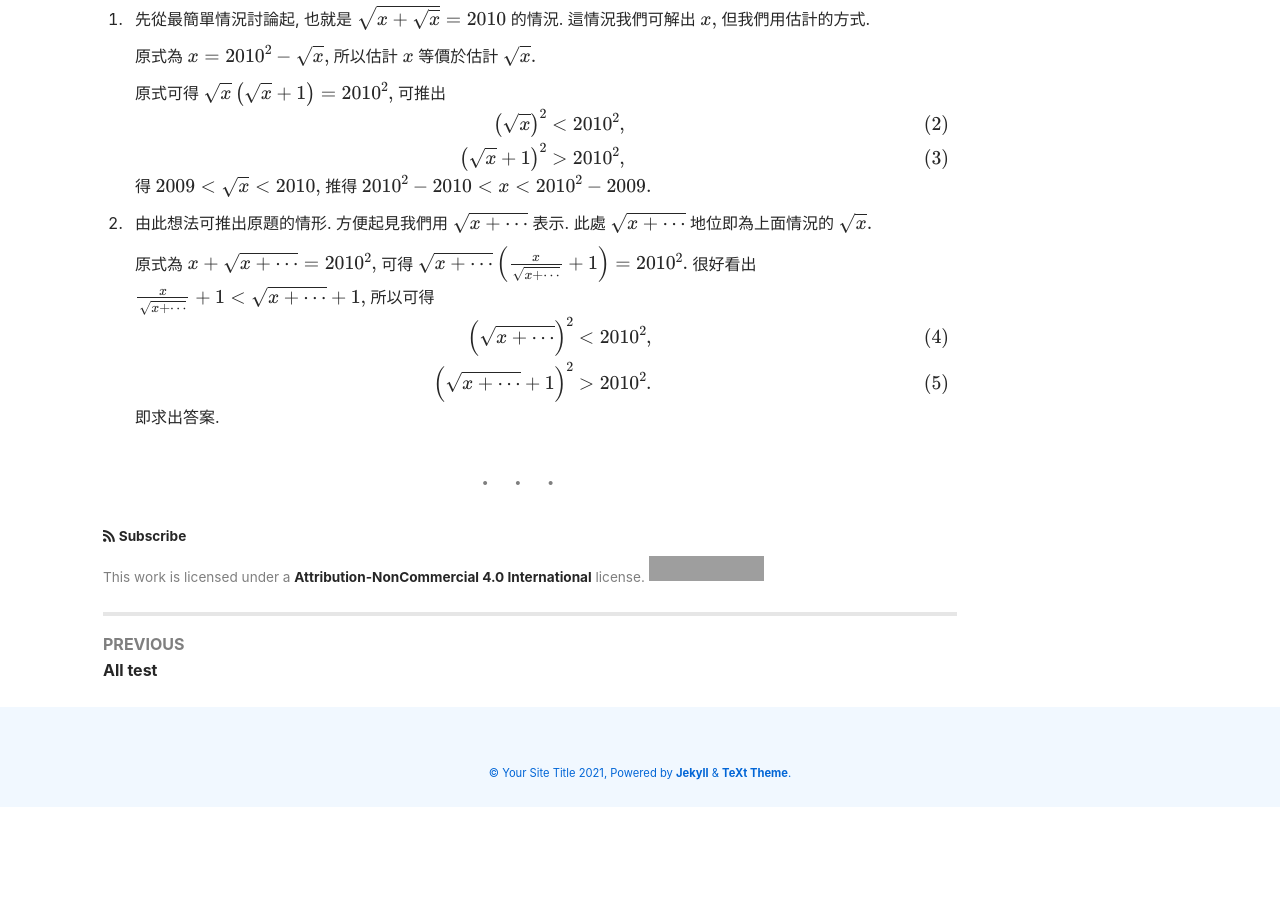
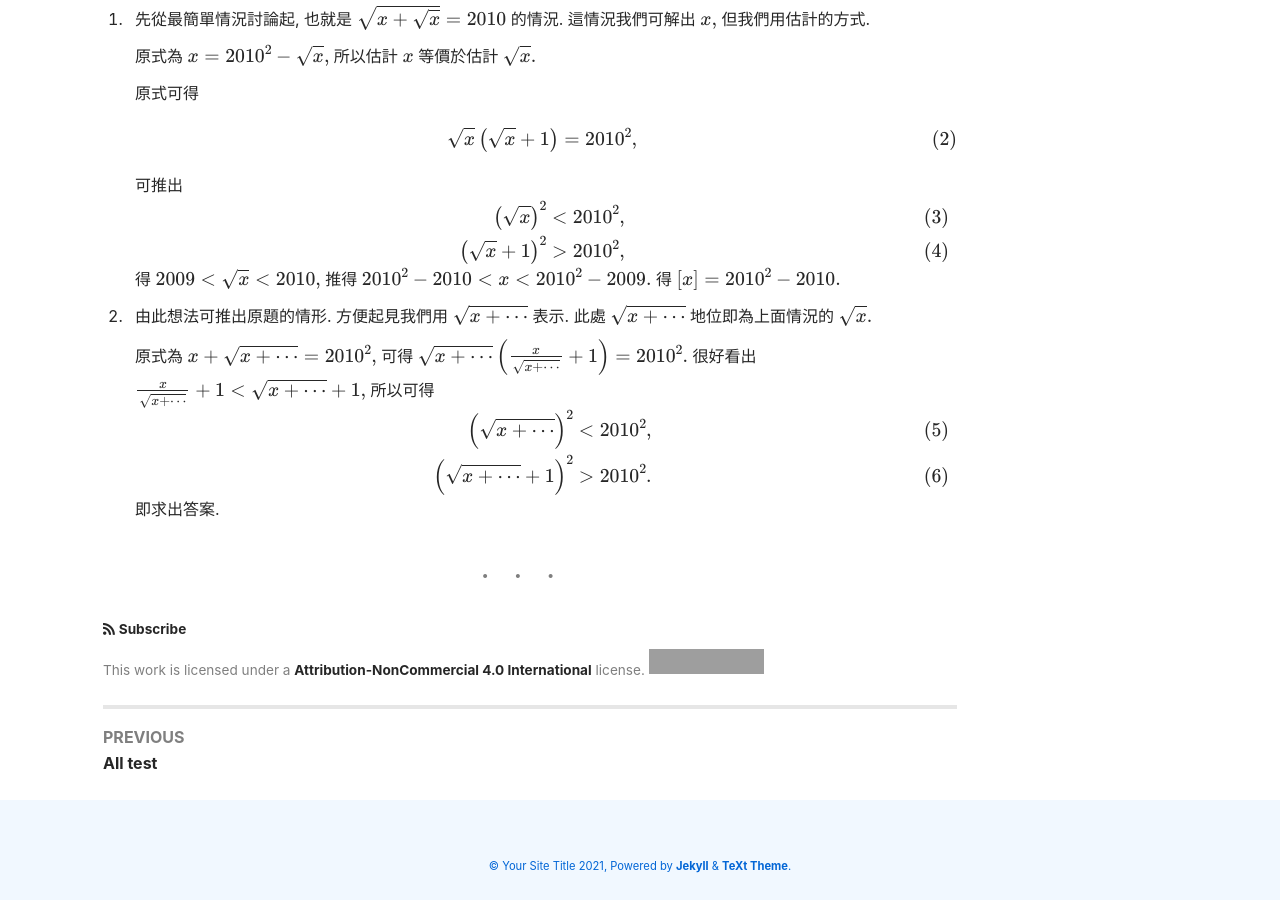
Before and after one commit to ChoCho66/ChoCho66.github.io, a Jekyll site: the page built from _posts/2021-03-03-√(x+√(x+√(x+...)...)=2010.md, in a window 1280 px wide and 900 px high, scrolled down 689 px. Built offline with Jekyll 4.4.1, drawn with Linux system fonts in a browser that asks for light colours; nearby versions of some CDN libraries; formulas are drawn with MathJax 3; before the commit the page ends 1496 px from its top, so only the background shows below that; grey boxes are pictures that could not be loaded.

Commit message:
20210303

```diff
--- a/_posts/2021-03-03-√(x+√(x+√(x+...)...)=2010.md
+++ b/_posts/2021-03-03-√(x+√(x+√(x+...)...)=2010.md
@@ -11,12 +11,13 @@ $$ \sqrt{x+\sqrt{x+\sqrt{x+\sqrt{x+\sqrt{x+\sqrt{x+\sqrt{x}}}}}}} = 2010 , $$
 1. 先從最簡單情況討論起, 也就是 $$ \sqrt{x+\sqrt{x}}  =  2010 $$ 的情況.
    這情況我們可解出 $$ x ,$$ 但我們用估計的方式.
 
-   原式為
-   $$ x = 2010^2 - \sqrt x , $$
+   原式為 $$ x = 2010^2 - \sqrt x , $$
    所以估計 $$x$$ 等價於估計 $$\sqrt x .$$
 
    原式可得
+
    $$ \sqrt{x}\left( \sqrt{x} + 1  \right) = 2010^2 , $$
+
    可推出
    $$
    \begin{align}
@@ -28,6 +29,8 @@ $$ \sqrt{x+\sqrt{x+\sqrt{x+\sqrt{x+\sqrt{x+\sqrt{x+\sqrt{x}}}}}}} = 2010 , $$
    $$ 2009 <  \sqrt x < 2010 , $$
    推得
    $$ 2010^2 - 2010  < x  < 2010^2 - 2009 .$$
+   得
+   $$ [x] = 2010^2-2010. $$
 
 
 1. 由此想法可推出原題的情形. 方便起見我們用 $$\sqrt {x+\cdots} $$ 表示.
```
